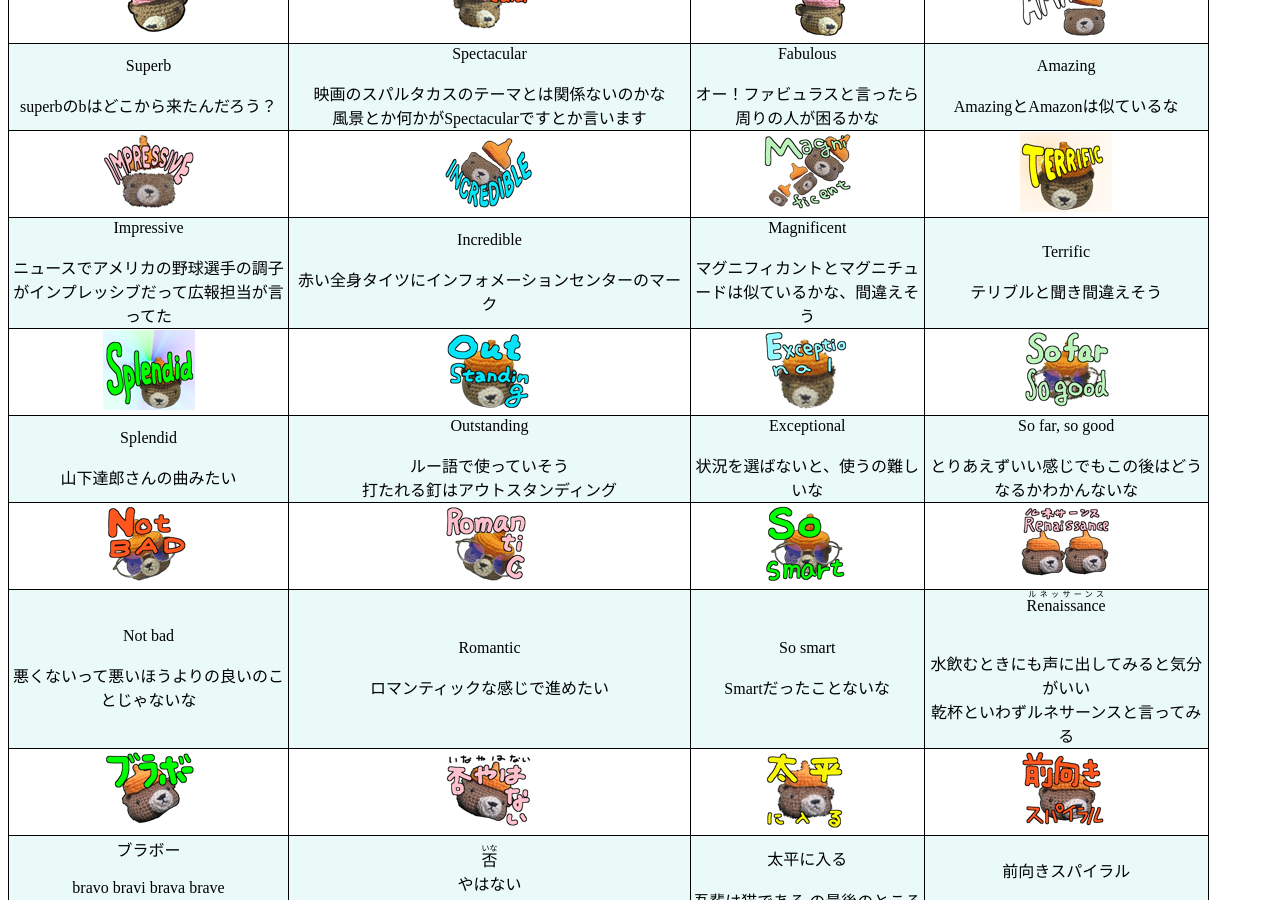
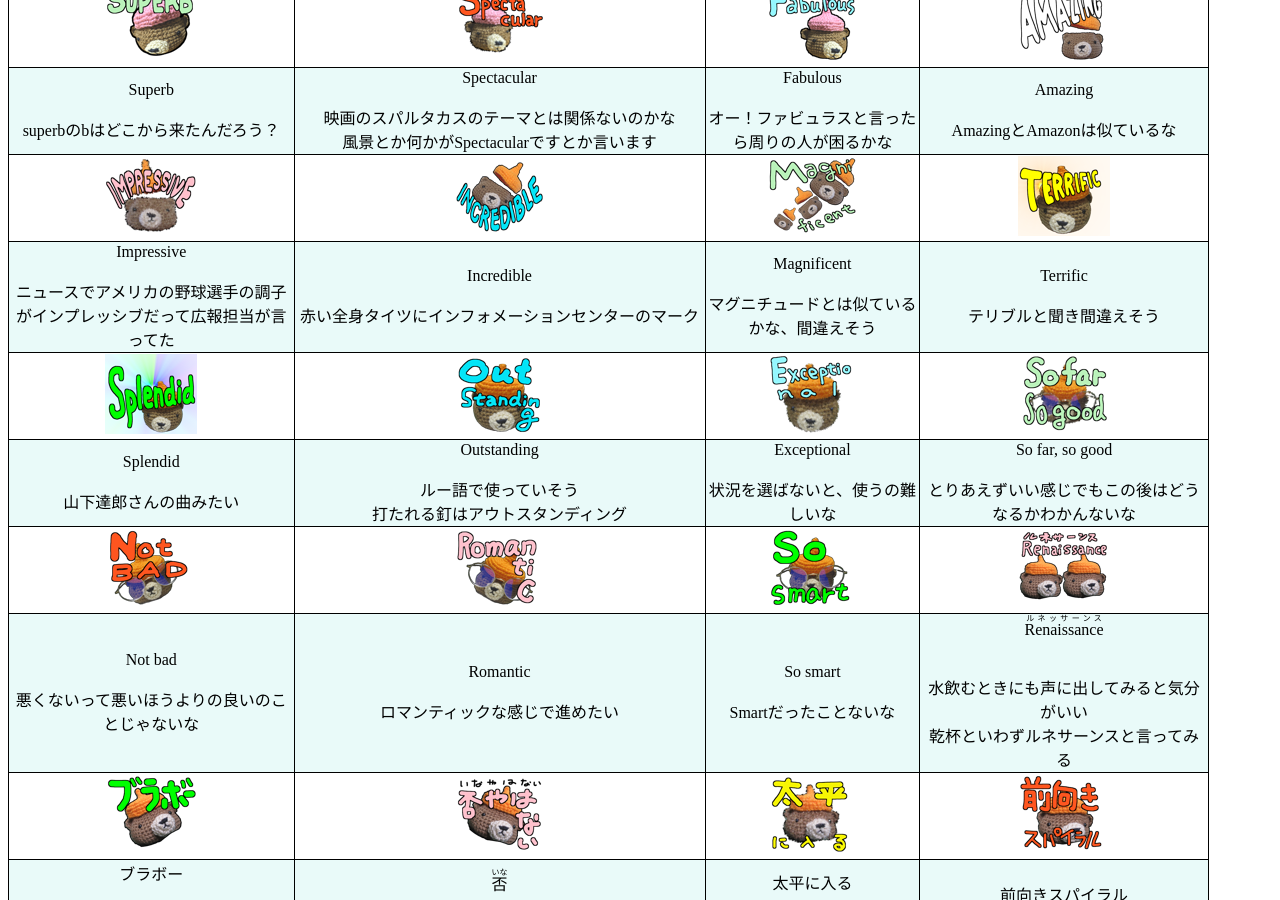
Before and after one commit to yamasuto/TamaKuma.github.io, a Jekyll site: the page built from docs/R.04/Frontpage.md, in a window 1280 px wide and 900 px high, scrolled down 710 px. Built offline with Jekyll 4.4.1, drawn with Linux system fonts in a browser that asks for light colours.

Commit message:
amended the description of "Magnificent"

```diff
--- a/docs/R.04/Frontpage.md
+++ b/docs/R.04/Frontpage.md
@@ -19,7 +19,7 @@
 | ![](images\09_PXL_20240628_100118865_pink丸_superb.png)| ![](images\10_PXL_20240628_100118865_pink丸_spectacular.png)| ![](images\11_PXL_20240628_100118865_pink丸_fabulous.png)| ![](images\12_IMG_4348_amazing.png)|
 |Superb<br/><br/>superbのbはどこから来たんだろう？|Spectacular<br/><br/>映画のスパルタカスのテーマとは関係ないのかな<br/>風景とか何かがSpectacularですとか言います|Fabulous<br/><br/>オー！ファビュラスと言ったら周りの人が困るかな|Amazing<br/><br/>AmazingとAmazonは似ているな|
 | ![](images\13_IMG_4348_impressive.png)| ![](images\14_IMG_4348_incredible.png)| ![](images\15_IMG_4348_magnificent.png)| ![](images\16_IMG_4344_楽し_terrific.png)|
-|Impressive<br/><br/>ニュースでアメリカの野球選手の調子がインプレッシブだって広報担当が言ってた|Incredible<br/><br/>赤い全身タイツにインフォメーションセンターのマーク|Magnificent<br/><br/>マグニフィカントとマグニチュードは似ているかな、間違えそう|Terrific<br/><br/>テリブルと聞き間違えそう|
+|Impressive<br/><br/>ニュースでアメリカの野球選手の調子がインプレッシブだって広報担当が言ってた|Incredible<br/><br/>赤い全身タイツにインフォメーションセンターのマーク|Magnificent<br/><br/>マグニチュードとは似ているかな、間違えそう|Terrific<br/><br/>テリブルと聞き間違えそう|
 | ![](images\17_IMG_4344_楽し_splendid.png)| ![](images\18_IMG_4344_楽し_outstanding.png)| ![](images\19_IMG_4344_楽し_exceptional.png)| ![](images\20_IMG_4345_so_far_so_good.png)|
 |Splendid<br/><br/>山下達郎さんの曲みたい|Outstanding<br/><br/>ルー語で使っていそう<br/>打たれる釘はアウトスタンディング|Exceptional<br/><br/>状況を選ばないと、使うの難しいな|So far, so good<br/><br/>とりあえずいい感じでもこの後はどうなるかわかんないな|
 | ![](images\21_IMG_4345_Not_bad.png)| ![](images\22_IMG_4345_Romantic.png)| ![](images\23_IMG_4345_so_smart.png)| ![](images\24_IMG_4337_Renaissance.png)|
```
